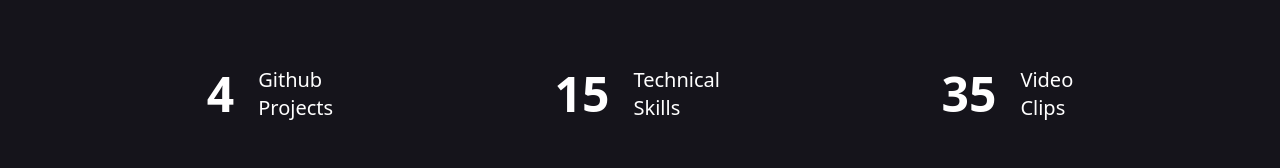
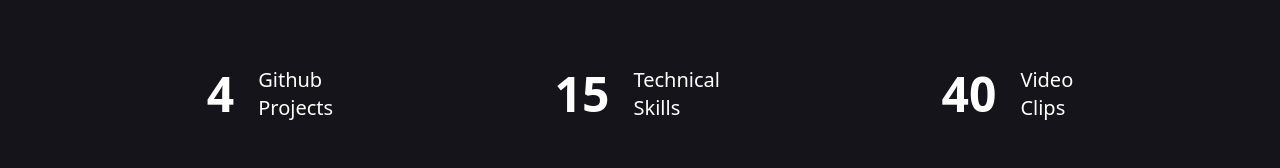
Before and after one commit to erikenriquez34/dashboard-site, a React (Vite) app: page /#/ in a window 1280 px wide. Shown: the part 668-836 px from the top of the page. Built offline with nearby package versions, Linux system fonts and the light colour scheme.

Commit message:
Data update

```diff
--- a/src/components/about/About.tsx
+++ b/src/components/about/About.tsx
@@ -37,8 +37,8 @@
         <section className="flex flex-wrap items-center justify-around gap-24 px-36 mb-18 mt-16">
           <NavLink to="/projects"><Stat number={4} top="Github" bot="Projects"/></NavLink>
           <NavLink to="/projects"><Stat number={15} top="Technical" bot="Skills"/></NavLink>
-          <NavLink to="/media"><Stat number={35} top="Video" bot="Clips"/></NavLink>
-          <NavLink to="https://leetcode.com/u/erikenriquez34/"><Stat number={150} top="Leetcode" bot="Solved"/></NavLink>
+          <NavLink to="/media"><Stat number={40} top="Video" bot="Clips"/></NavLink>
+          <NavLink to="https://leetcode.com/u/erikenriquez34/"><Stat number={200} top="Leetcode" bot="Solved"/></NavLink>
         </section>
 
         <section className="flex flex-col xl:flex-row items-center justify-around px-24 pt-14 mb-24 w-fit min-2xl:w-7xl">
```
